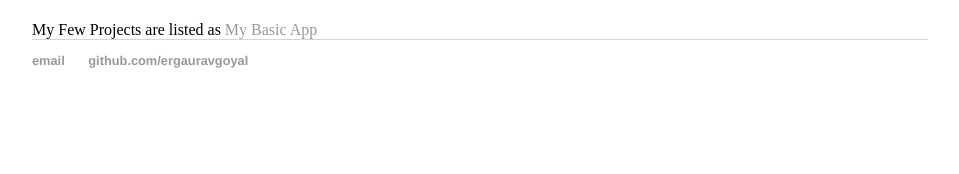
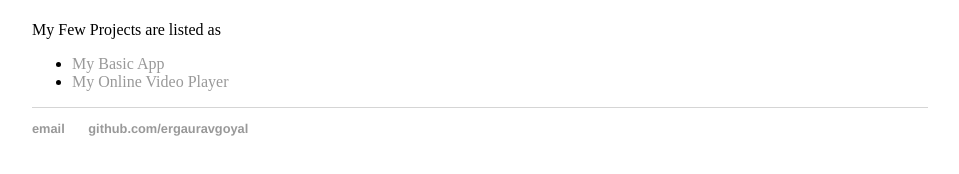
Before and after one commit to ergauravgoyal/ergauravgoyal.github.io, a plain HTML site: page index.html in a window 1280 px wide. Shown: the part 234-408 px from the top of the page, without its empty margins (160-1119 px from the left). Drawn offline with Linux system fonts and the light colour scheme.

Commit message:
Added Another App Link

```diff
--- a/index.html
+++ b/index.html
@@ -1,10 +1,12 @@
 <!DOCTYPE html>
 <html>
+
 <head>
 	<title>Home</title>
 	<!-- link to main stylesheet -->
 	<link rel="stylesheet" type="text/css" href="/css/main.css">
 </head>
+
 <body>
 	<nav>
 		<ul>
@@ -22,7 +24,16 @@
 	</div><!-- /.container -->
 	<div>
 		My Few Projects are listed as
+		<ul>
+			<li>
 				<a href="/my-react-app">My Basic App</a>
+			</li>
+			<li>
+				<a href="/online-video-player"
+					title="My Online Video Player Inspired By Stephen Grider's Modern React with Redux">My Online Video
+					Player</a>
+			</li>
+		</ul>
 	</div>
 	<footer>
 		<ul>
@@ -31,4 +42,5 @@
 		</ul>
 	</footer>
 </body>
+
 </html>
```
Lines whose indentation alone changed are shown as unchanged.
